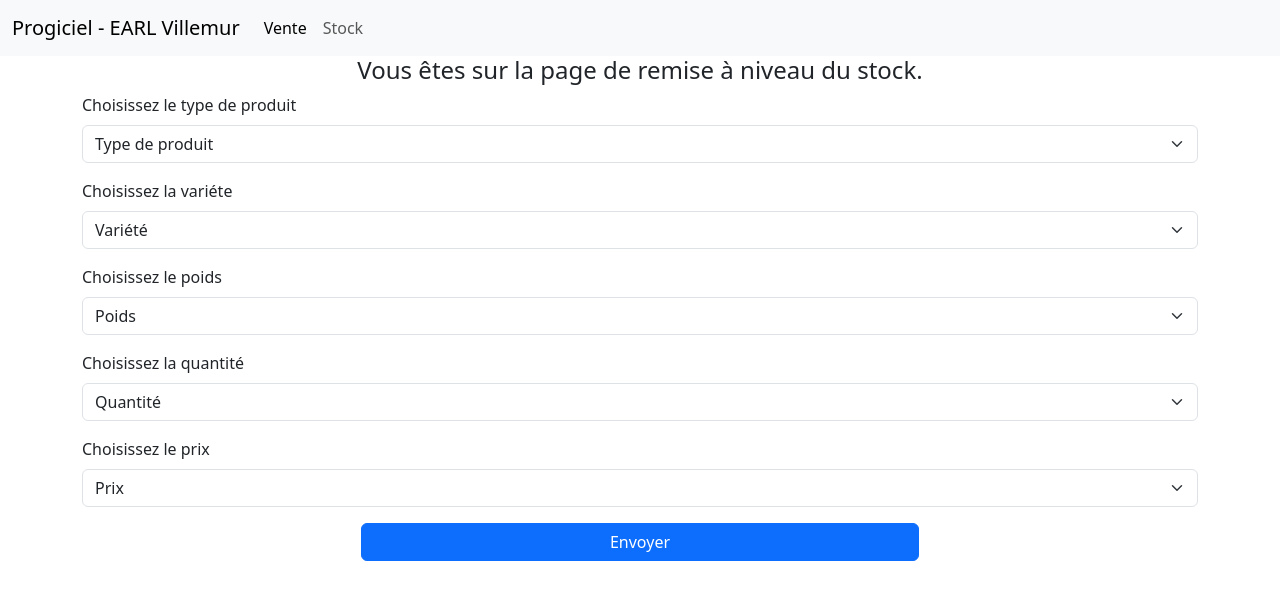
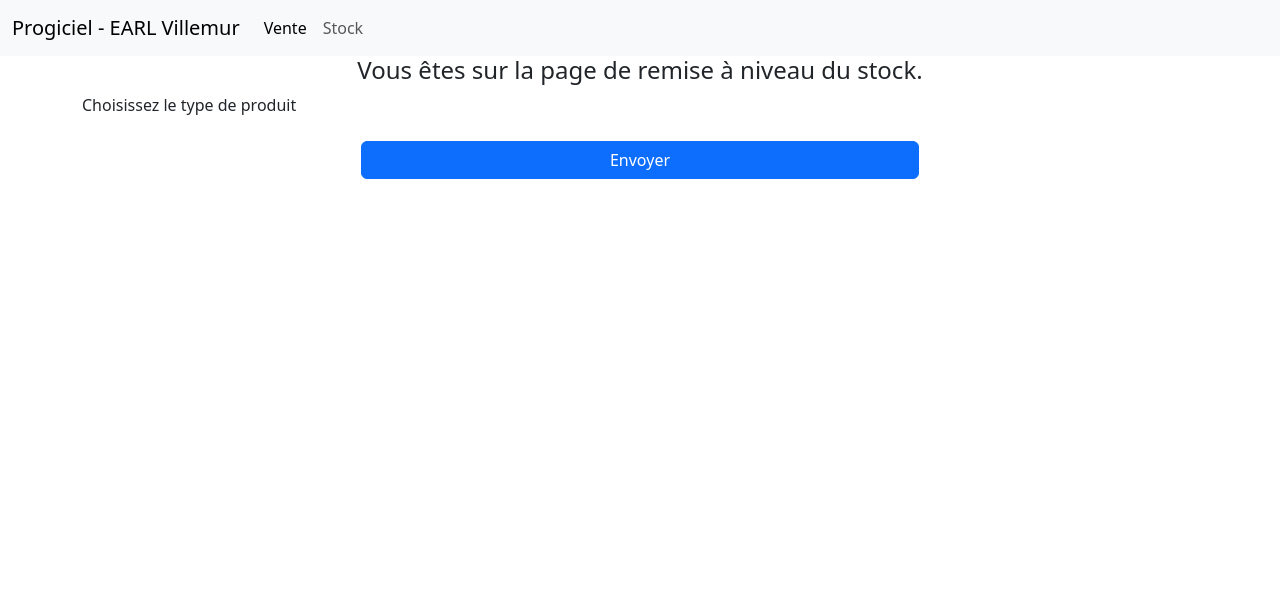
Before and after one commit to JulieMontoux/Projet-Libre, a PHP site: page /remplissage.php in a window 1280 px wide. Shown: the top 600 px of the page. Run offline with PHP 8.4, Linux system fonts and the light colour scheme; data that the repository does not hold is empty.

Commit message:
Dépasse le fichier initial

```diff
--- a/Code/remplissage.php
+++ b/Code/remplissage.php
@@ -1,6 +1,5 @@
 <?php
 include("config.php");
-session_start();
 ?>
 <!DOCTYPE html>
 <html lang="fr">
@@ -21,61 +20,7 @@ session_start();
     <div class="col">
       <div class="mb-3">
         <label for="formGroupExampleInput" class="form-label">Choisissez le type de produit</label>
-        <select class="form-select" aria-label="Default select example" name="type">
-            <option selected>Type de produit</option>
-            <?php
-            $query = "SELECT * FROM type";
-            $result = $mysqli->query($query);
 
-            while ($row = mysqli_fetch_array($result)) {
-              echo "<option value='" . $row['idType'] . "'>'" . $row['NomT'] . "'</option>";
-            }
-            ?>
-        </select>
-      </div>
-      <div class="mb-3">
-        <label for="formGroupExampleInput" class="form-label">Choisissez la variéte</label>
-        <select class="form-select" aria-label="Default select example" name="variete">
-            <option selected>Variété</option>
-            <?php
-            while ($row = mysqli_fetch_array($result)) {
-              echo "<option value='" . $row['idVariete'] . "'>'" . $row['NomVariete'] . "'</option>";
-            }
-            ?>
-        </select>
-      </div>
-      <div class="mb-3">
-        <label for="formGroupExampleInput" class="form-label">Choisissez le poids</label>
-        <select class="form-select" aria-label="Default select example" name="poids">
-            <option selected>Poids</option>
-            <?php
-            while ($row = mysqli_fetch_array($result)) {
-              echo "<option value='" . $row['idPoids'] . "'>'" . $row['Poids'] . "'</option>";
-            }
-            ?>
-        </select>
-      </div>
-      <div class="mb-3">
-        <label for="formGroupExampleInput" class="form-label">Choisissez la quantité</label>
-        <select class="form-select" aria-label="Default select example" name="quantite">
-            <option selected>Quantité</option>
-            <?php
-            while ($row = mysqli_fetch_array($result)) {
-              echo "<option value='" . $row['idQuantite'] . "'>'" . $row['Nombre'] . "'</option>";
-            }
-            ?>
-        </select>
-      </div>
-      <div class="mb-3">
-        <label for="formGroupExampleInput" class="form-label">Choisissez le prix</label>
-        <select class="form-select" aria-label="Default select example" name="prix">
-            <option selected>Prix</option>
-            <?php
-            while ($row = mysqli_fetch_array($result)) {
-              echo "<option value='" . $row['idPrix'] . "'>'" . $row['Prix'] . "'</option>";
-            }
-            ?>
-        </select>
       </div>
     </div>
   </div>
```
